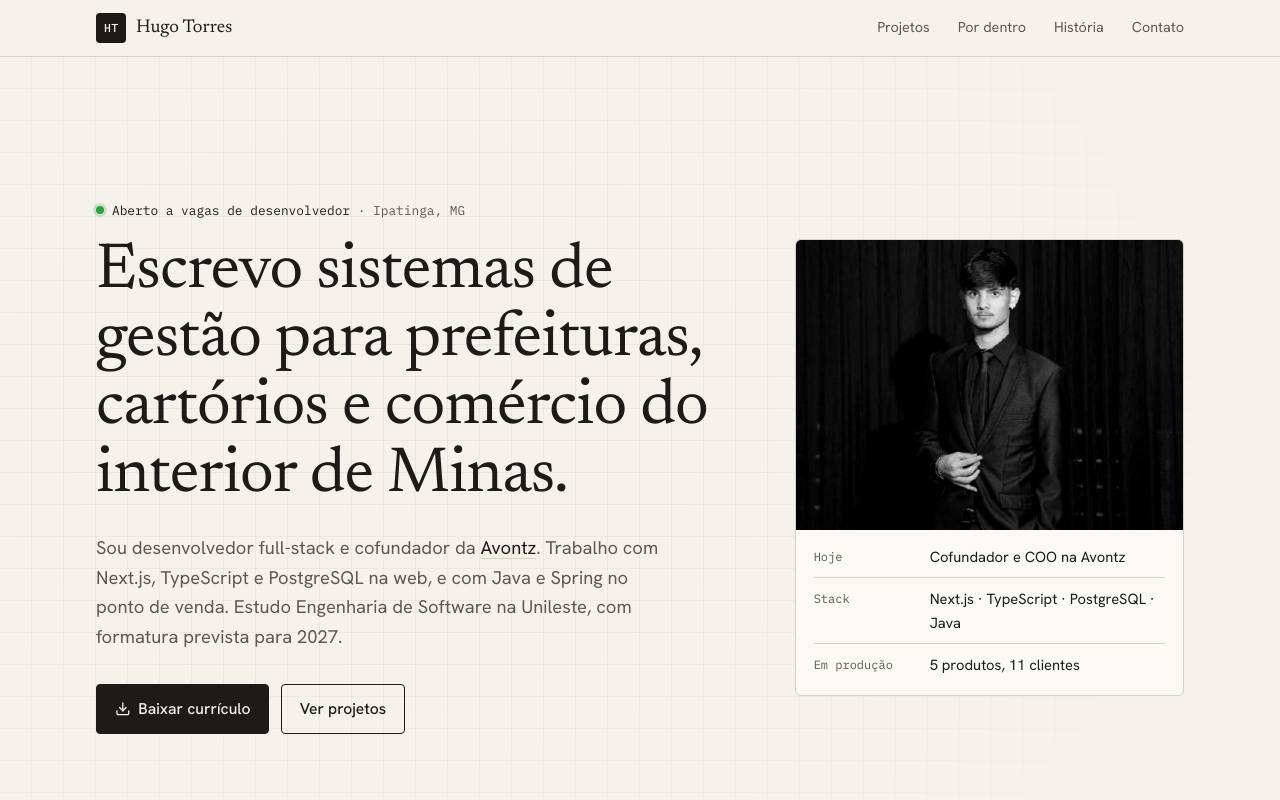
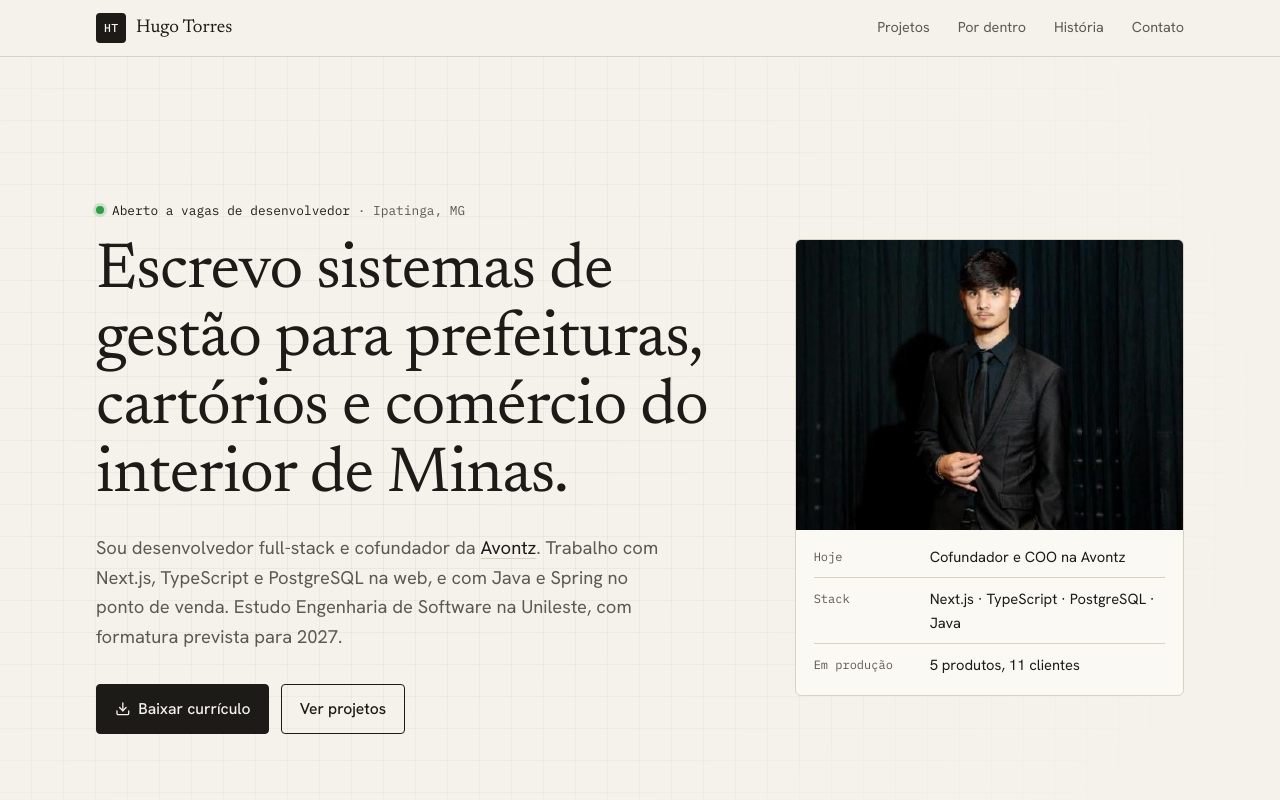
Before and after one commit to HT-dev04/HT-dev04.github.io, a plain HTML site: page index.html in a window 1280 px wide. Shown: the top 800 px of the page. Drawn offline with Linux system fonts and the light colour scheme.

Commit message:
portfólio: foto colorida
Co-Authored-By: Claude Opus 5.5 <noreply@anthropic.com>

```diff
--- a/style.css
+++ b/style.css
@@ -152,7 +152,7 @@ a:focus-visible, button:focus-visible { outline: 2px solid var(--acento); outlin
 .botao-linha:hover { background: transparent; color: var(--acento); }
 
 .cartao-perfil { background: var(--cartao); border: 1px solid var(--linha); border-radius: var(--raio); overflow: hidden; }
-.cartao-perfil img { display: block; width: 100%; height: auto; aspect-ratio: 4 / 3; object-fit: cover; object-position: center 25%; filter: grayscale(1) contrast(1.05); }
+.cartao-perfil img { display: block; width: 100%; height: auto; aspect-ratio: 4 / 3; object-fit: cover; object-position: center 25%; }
 .cartao-perfil dl { margin: 0; padding: 0.4rem 1.1rem 0.6rem; }
 .cartao-perfil dl div { display: grid; grid-template-columns: 6.5rem minmax(0, 1fr); gap: 0.75rem; padding: 0.55rem 0; border-top: 1px solid var(--linha); font-size: 0.92rem; }
 .cartao-perfil dl div:first-child { border-top: 0; }
```
